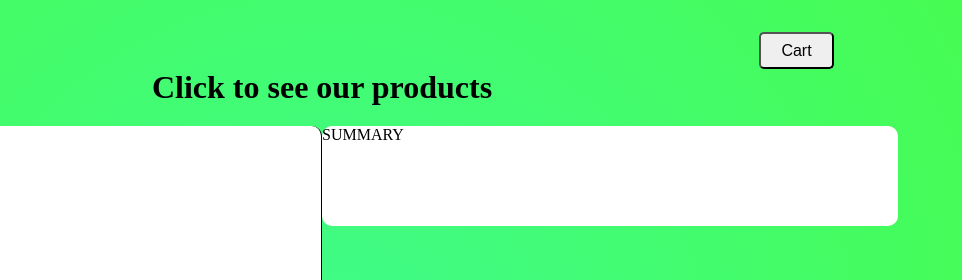
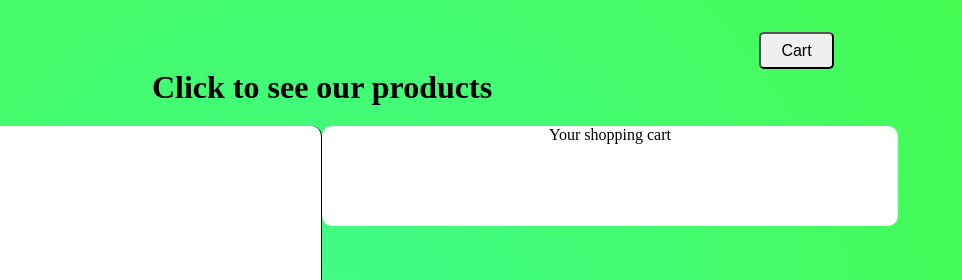
Before and after one commit to MarioMilosevic/Shopping-cart-JS, a plain HTML site: page index.html in a window 1280 px wide. Shown: the top 280 px of the page, 318-1280 px from the left. Drawn offline with Linux system fonts and the light colour scheme.

Commit message:
Finish products

```diff
--- a/index.html
+++ b/index.html
@@ -32,7 +32,9 @@
           </li>
         </ul>
       </div>
-      <div class="summary">SUMMARY</div>
+      <div class="summary">
+        <div class="cartList">Your shopping cart</div>
+      </div>
     </main>
     <script src="script.js"></script>
   </body>
--- a/script.js
+++ b/script.js
@@ -1,3 +1,5 @@
 /* klikom na neku kategoriju da se izlista u tom products prostoru
 lista objekata te vrste proizvoda, necu slike davat zaista
 cijena, velicina, boja, materijal tako nesto */
+
+const showPoductsBtn = document.querySelector('.showProducts')
--- a/style.css
+++ b/style.css
@@ -58,24 +58,26 @@ nav ul {
   margin: 0 auto;
   justify-content: center;
   /* align-items: center;  */
-  width:90%;
+  width: 90%;
 }
 
-.products, .summary {
+.products,
+.summary {
   background-color: white;
   width: 50%;
   border-radius: 10px;
 }
-.products{
+.products {
   min-height: 650px;
   border-right: 1px solid black;
 }
 
 .summary {
   height: 100px;
+  display: flex;
 }
 
- .productsList{
+.productsList {
   display: flex;
   height: 100%;
   list-style: none;
@@ -93,15 +95,19 @@ nav ul {
   border-bottom: none;
 }
 
-.productsItems img{
+.productsItems img {
   width: 240px;
   height: 200px;
 }
-   .information{
+.information {
   font-size: 2rem;
   margin: auto;
-    padding:10px;
+  padding: 10px;
   border-radius: 5px;
   background-color: black;
   color: white;
 }
+
+.cartList {
+  margin: 0 auto;
+}
```
Lines whose indentation alone changed are shown as unchanged.
